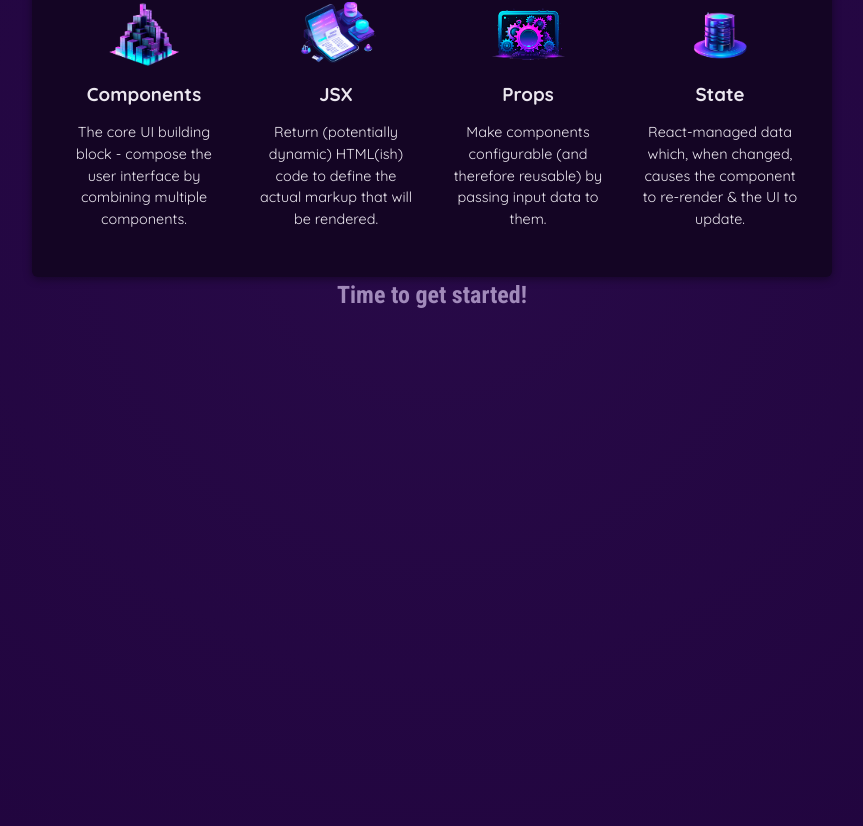
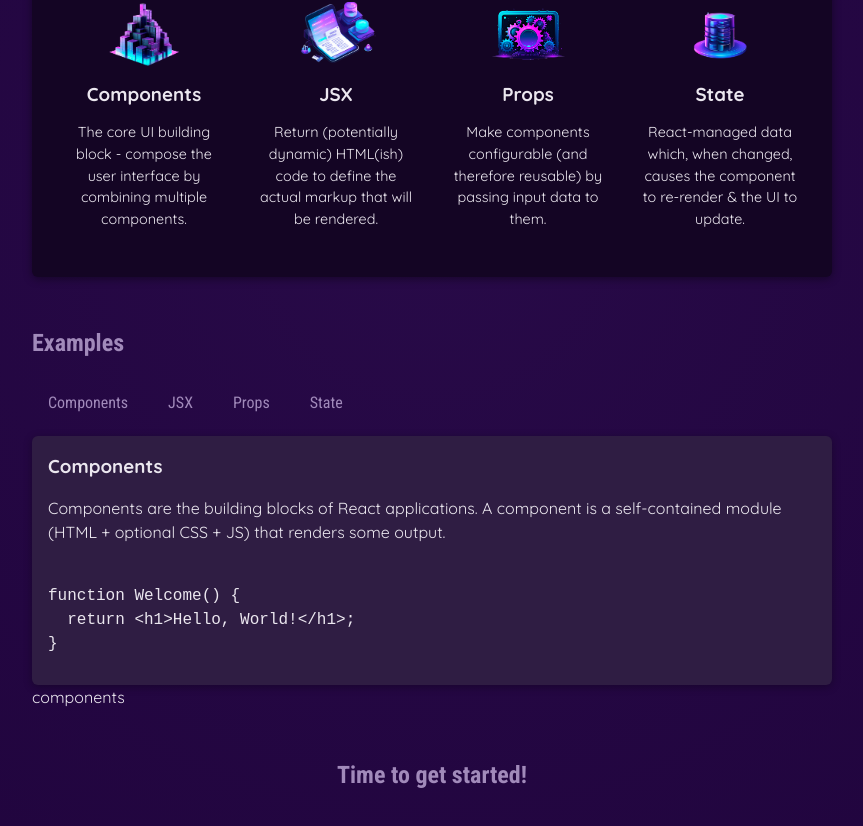
Before and after one commit to Matilda-bit/react-essentials-pro, a React (Create React App) app: page / in a window 1280 px wide. Shown: the part 422-1248 px from the top of the page, without its empty margins (208-1071 px from the left). Built offline with nearby package versions, Linux system fonts and the light colour scheme.

Commit message:
added topics and content

```diff
--- a/src/App.jsx
+++ b/src/App.jsx
@@ -1,11 +1,21 @@
+import { useState } from 'react'
+
 import './App.css';
-import { CORE_CONCEPTS } from './data.js';
+import { CORE_CONCEPTS, EXAMPLES } from './data.js';
 import Header from './components/Header.jsx';
 import CoreConcept from './components/CoreConcept.jsx';
-
+import TabButton from './components/TabButton.jsx';
 
 
 function App() {
+  const [selectedTopic, setSelectedTopic] = useState('components');
+  //const [tabContent, setTabContent] = useState('components');
+
+
+  function handleSelect(selectedButton) {
+    setSelectedTopic(selectedButton);
+  }
+
   return (
     <div>
       <Header/>
@@ -23,6 +33,27 @@
 
           </ul>
         </section>
+        <section id="examples">
+              <h2>Examples</h2>
+              <menu>
+
+                <TabButton onSelect={() => handleSelect('components')}>Components</TabButton>
+                <TabButton onSelect={() => handleSelect('jsx')}>JSX</TabButton>
+                <TabButton onSelect={() => handleSelect('props')}>Props</TabButton>
+                <TabButton onSelect={() => handleSelect('state')}>State</TabButton>
+
+              </menu>
+
+              <div id='tab-content'>
+                <h3>{EXAMPLES[selectedTopic].title}</h3>
+                <p>{EXAMPLES[selectedTopic].description}</p>
+                <pre>
+                  <code>{EXAMPLES[selectedTopic].code}</code>
+
+                </pre>
+              </div>
+              {selectedTopic}
+        </section>
         <h2>Time to get started!</h2>
       </main>
     </div>
--- /dev/null
+++ b/src/components/TabButton.jsx
@@ -0,0 +1,7 @@
+export default function TabButton({children, onSelect}) {
+
+    return (
+    <li>
+        <button onClick={onSelect}>{children }</button>
+        </li>);
+}
--- a/src/data.js
+++ b/src/data.js
@@ -29,3 +29,54 @@
       'React-managed data which, when changed, causes the component to re-render & the UI to update.',
   },
 ];
+
+export const EXAMPLES = {
+  components: {
+    title: 'Components',
+    description:
+      'Components are the building blocks of React applications. A component is a self-contained module (HTML + optional CSS + JS) that renders some output.',
+    code: `
+function Welcome() {
+  return <h1>Hello, World!</h1>;
+}`,
+  },
+  jsx: {
+    title: 'JSX',
+    description:
+      'JSX is a syntax extension to JavaScript. It is similar to a template language, but it has full power of JavaScript (e.g., it may output dynamic content).',
+    code: `
+<div>
+  <h1>Welcome {userName}</h1>
+  <p>Time to learn React!</p>
+</div>`,
+  },
+  props: {
+    title: 'Props',
+    description:
+      'Components accept arbitrary inputs called props. They are like function arguments.',
+    code: `
+function Welcome(props) {
+  return <h1>Hello, {props.name}</h1>;
+}`,
+  },
+  state: {
+    title: 'State',
+    description:
+      'State allows React components to change their output over time in response to user actions, network responses, and anything else.',
+    code: `
+function Counter() {
+  const [isVisible, setIsVisible] = useState(false);
+
+  function handleClick() {
+    setIsVisible(true);
+  }
+
+  return (
+    <div>
+      <button onClick={handleClick}>Show Details</button>
+      {isVisible && <p>Amazing details!</p>}
+    </div>
+  );
+}`,
+  },
+};
```
